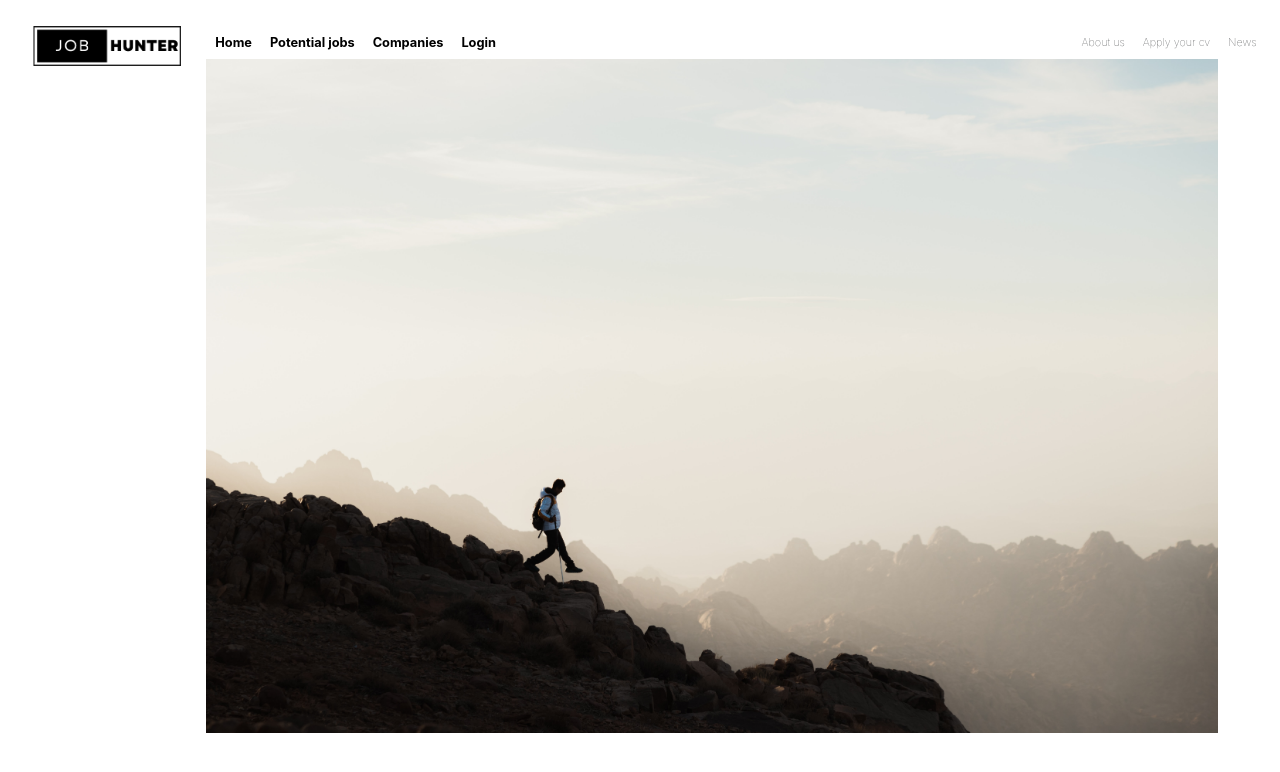
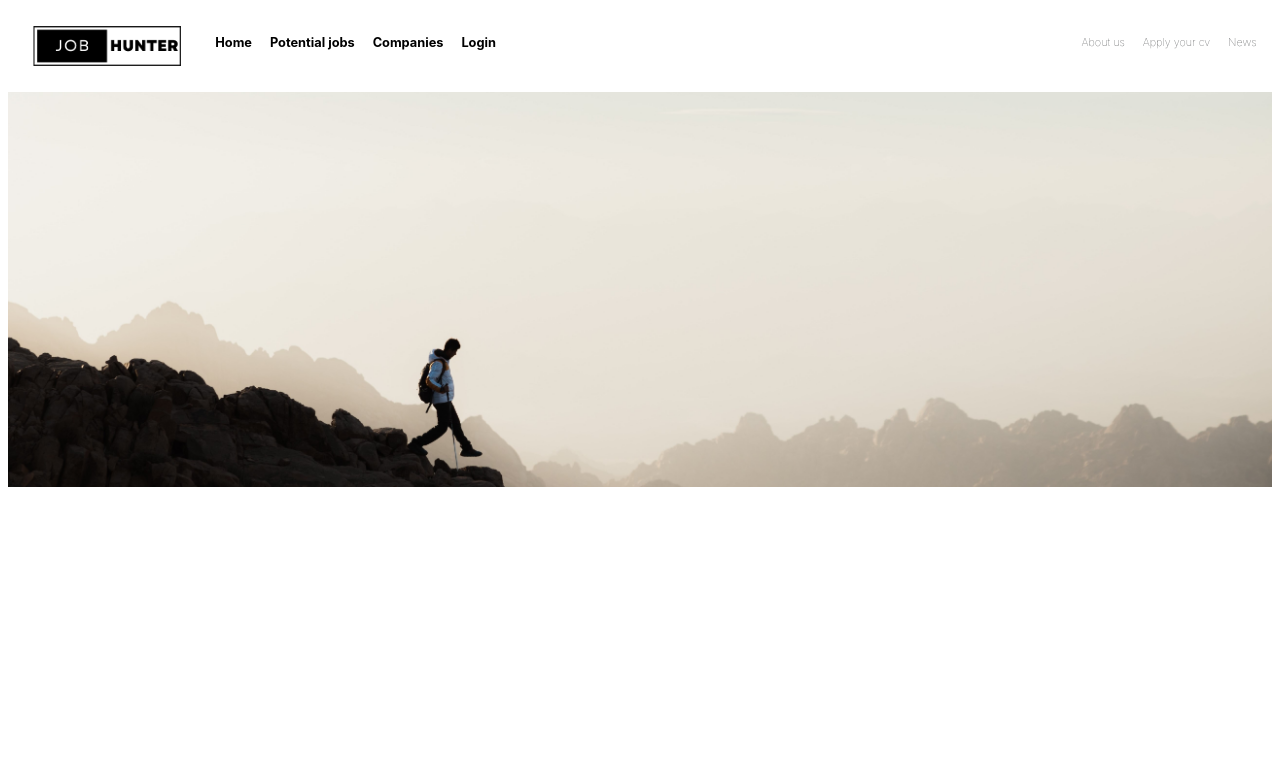
Before and after one commit to Hallelujah5/web-asm1, a PHP site: page / in a window 1280 px wide. Shown: the top 772 px of the page. Run offline with PHP 8.4, Linux system fonts and the light colour scheme.

Commit message:
banner commit

```diff
--- a/assets/css/style.css
+++ b/assets/css/style.css
@@ -12,6 +12,8 @@ ul{
 
 nav{
   margin-top: 2vw;
+  margin-bottom: 2vw ;;
+  display: flex;
 }
 
 /* Main */
@@ -70,3 +72,8 @@ nav{
   float: right;
   margin-right: 0.5vw;
 }
+
+/* Banner */
+#banner{
+  margin-top: 1vw;
+}
--- a/index.html
+++ b/index.html
@@ -46,7 +46,7 @@
 
     <!-- Banner -->
     <div id="banner" class="col-12 col-s-12 col-">
-      <img src="./assets/images/banner.jpg" alt="banner" style="height: 80%; width: 80%;">
+      <img src="./assets/images/banner.jpg" alt="banner" class="col-12 col-s-12 col-">
     </div>
 
 
```
Also changed, not shown: assets/images/banner.jpg.
